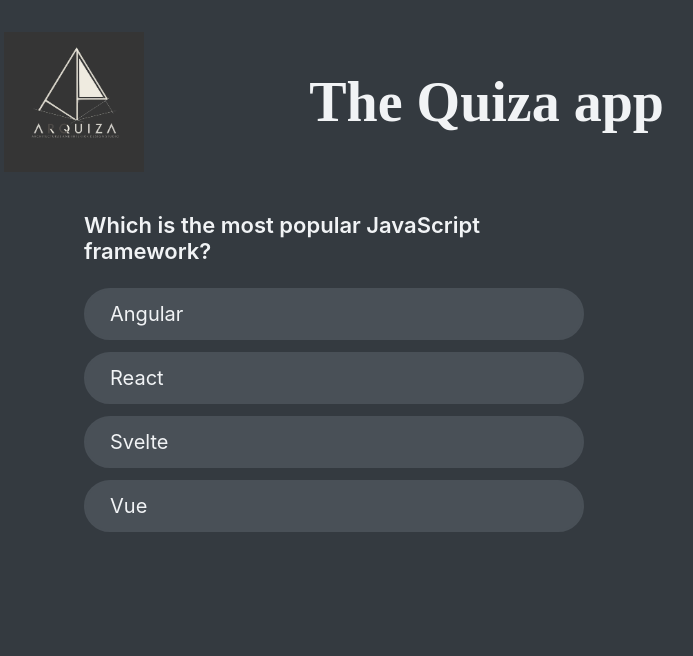
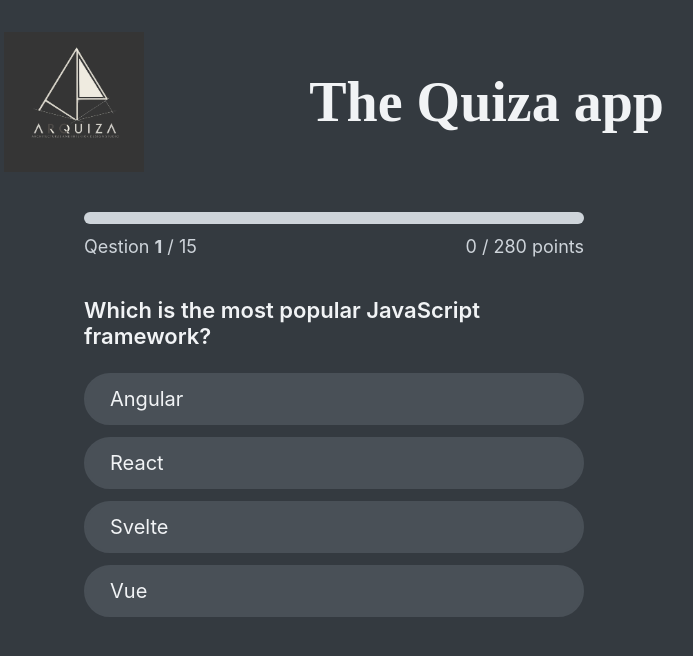
Before and after one commit to AliRezaHassanloo2731/React-Quiza, a React (Create React App) app: page / in a window 1280 px wide. Both pictures are taken after a click on the button "Let's start". Shown: the top 656 px of the page, without its empty margins (306-999 px from the left). Built offline with nearby package versions, Linux system fonts and the light colour scheme; data requests are answered from the project's data file.

Commit message:
Add progress component

```diff
--- a/src/App.js
+++ b/src/App.js
@@ -8,14 +8,12 @@ import Loader from "./components/Loader";
 import Error from "./components/Error";
 import StartScreen from "./components/StartScreen";
 import Question from "./components/Question";
+import NextButton from "./components/NextButton";
+import Progress from "./components/Progress";
 
 const initialState = {
   questions: [],
 
-  //NUMBER OF STATE WE NEED, WE MUST CREATE A UNIC USTSTAE
-  // FOR ALL OF THEM SEPERATELY SOMEHOW IN USEREDUCER WE
-  // do it with just on state
-  //STATES :LOAD,Err,Rady,Active,Finished
   status: "loading",
   idx: 0,
   answer: null,
@@ -45,7 +43,7 @@ function reducer(state, action) {
 
     case "newAnswer":
       const question =
-        state.question.at(state.idx);
+        state.questions.at(state.idx);
       return {
         ...state,
         answer: action.payload,
@@ -55,6 +53,13 @@ function reducer(state, action) {
             ? state.points +
               question.points
             : state.points,
+      };
+
+    case "nextQuestion":
+      return {
+        ...state,
+        idx: state.idx + 1,
+        answer: null,
       };
 
     default:
@@ -74,9 +79,16 @@ function App() {
     status,
     idx,
     answer,
+    points,
   } = state;
 
   const numQuestions = questions.length;
+  const maxPossiblepoints =
+    questions.reduce(
+      (prev, curr) =>
+        prev + curr.points,
+      0
+    );
 
   useEffect(function () {
     async function fetchData() {
@@ -121,11 +133,28 @@ function App() {
           />
         )}
         {status === "active" && (
-          <Question
-            question={questions[idx]}
-            dispatch={dispatch}
-            answer={answer}
-          />
+          <>
+            <Progress
+              idx={idx}
+              points={points}
+              numQuestions={
+                numQuestions
+              }
+              maxPossiblepoints={
+                maxPossiblepoints
+              }
+              answer={answer}
+            />
+            <Question
+              question={questions[idx]}
+              dispatch={dispatch}
+              answer={answer}
+            />
+            <NextButton
+              dispatch={dispatch}
+              answer={answer}
+            />
+          </>
         )}
       </Main>
     </div>
--- /dev/null
+++ b/src/components/NextButton.jsx
@@ -0,0 +1,20 @@
+function NextButton({
+  dispatch,
+  answer,
+}) {
+  if (answer === null) return null;
+  return (
+    <button
+      className="btn btn-ui"
+      onClick={() =>
+        dispatch({
+          type: "nextQuestion",
+        })
+      }
+    >
+      Next
+    </button>
+  );
+}
+
+export default NextButton;
--- /dev/null
+++ b/src/components/Progress.jsx
@@ -0,0 +1,32 @@
+function Progress({
+  idx,
+  points,
+  numQuestions,
+  maxPossiblepoints,
+  answer,
+}) {
+  return (
+    <div>
+      <header className="progress">
+        <progress
+          max={numQuestions}
+          value={
+            idx +
+            Number(answer !== null)
+          }
+        />
+        <p>
+          Qestion{" "}
+          <strong>{idx + 1}</strong> /{" "}
+          {numQuestions}{" "}
+        </p>
+        <p>
+          {points} / {maxPossiblepoints}{" "}
+          points{" "}
+        </p>
+      </header>
+    </div>
+  );
+}
+
+export default Progress;
--- a/src/components/StartScreen.jsx
+++ b/src/components/StartScreen.jsx
@@ -22,5 +22,4 @@ function StartScreen({
     </div>
   );
 }
-
 export default StartScreen;
```
